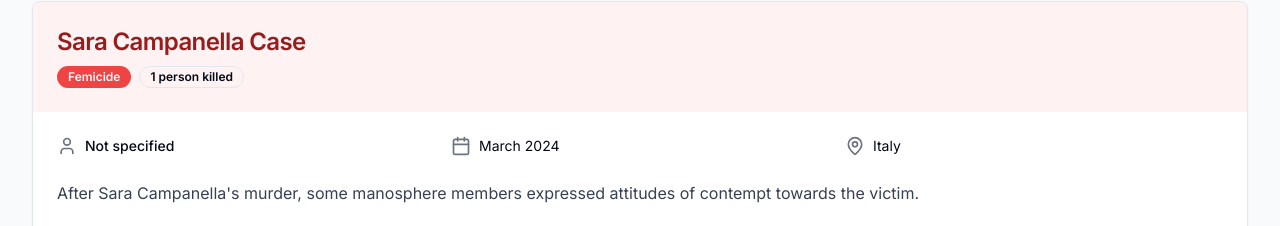
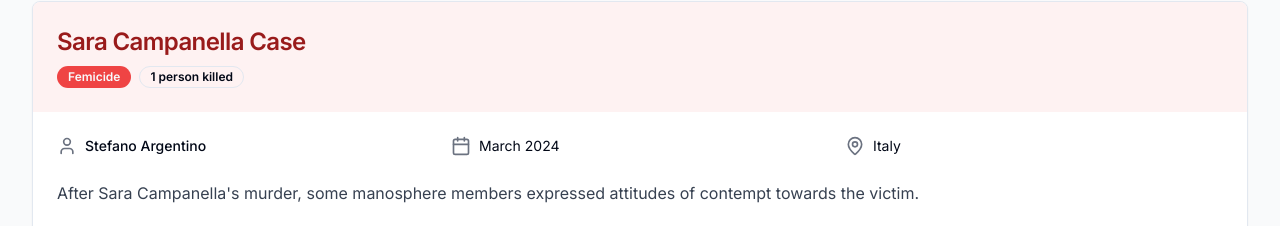
Before and after one commit to AleAlo00/manosfera-analysis-project, a React (Vite) app: page /italian-cases in a window 1280 px wide. Shown: the part 1768-1994 px from the top of the page. Built offline with nearby package versions, Linux system fonts and the light colour scheme.

Commit message:
Add Stefano Argentino to Italian Cases
Updated the Italian Cases page to include Stefano Argentino as the perpetrator in the Sara Campanella case.

```diff
--- a/src/pages/ItalianCases.tsx
+++ b/src/pages/ItalianCases.tsx
@@ -1,4 +1,3 @@
-
 import { AlertTriangle, Calendar, MapPin, User, FileText } from "lucide-react";
 import { Card, CardContent, CardHeader, CardTitle } from "@/components/ui/card";
 import { Badge } from "@/components/ui/badge";
@@ -57,7 +56,7 @@ const ItalianCases = () => {
     },
     {
       title: "Sara Campanella Case",
-      person: "Not specified",
+      person: "Stefano Argentino",
       date: "March 2024",
       location: "Italy",
       victims: "1 person killed",
```
